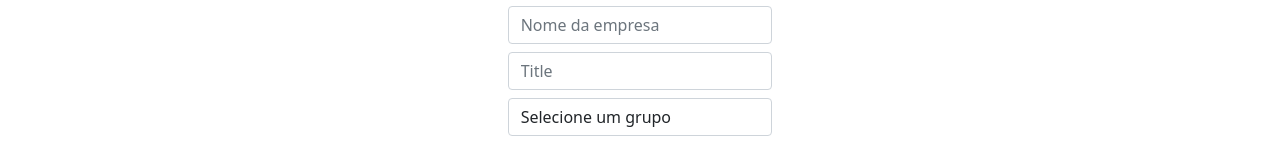
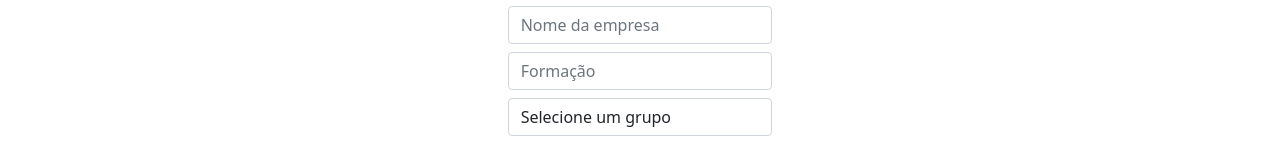
Before and after one commit to Gabrieltomazz1/Web-Development, a React (Create React App) app in the folder crm_quinta_final/: page /contacts/add in a window 1280 px wide. Shown: the part 292-434 px from the top of the page. Built offline with nearby package versions, Linux system fonts and the light colour scheme; data requests are answered from the project's data file.

Commit message:
update fron-end

```diff
--- a/crm_quinta_final/src/components/contacts/AddContact/AddContact.jsx
+++ b/crm_quinta_final/src/components/contacts/AddContact/AddContact.jsx
@@ -97,7 +97,7 @@ let AddContact = () => {
                                 </div>
                                 <div className="mb-2">
                                     <input
-                                        // required={true}
+                                        required={true}
                                         name="mobile"
                                         value={contact.mobile}
                                         onChange={updateInput}
@@ -105,7 +105,7 @@ let AddContact = () => {
                                 </div>
                                 <div className="mb-2">
                                     <input
-                                        // required={true}
+                                        required={true}
                                         name="email"
                                         value={contact.email}
                                         onChange={updateInput}
@@ -125,11 +125,11 @@ let AddContact = () => {
                                         name="title"
                                         value={contact.title}
                                         onChange={updateInput}
-                                        type="text" className="form-control" placeholder='Title' />
+                                        type="text" className="form-control" placeholder='Formação' />
                                 </div>
                                 <div className="mb-2">
                                     <select
-                                        // required={true}
+                                        required={true}
                                         name="groupId"
                                         value={contact.groupId}
                                         onChange={updateInput}
```
